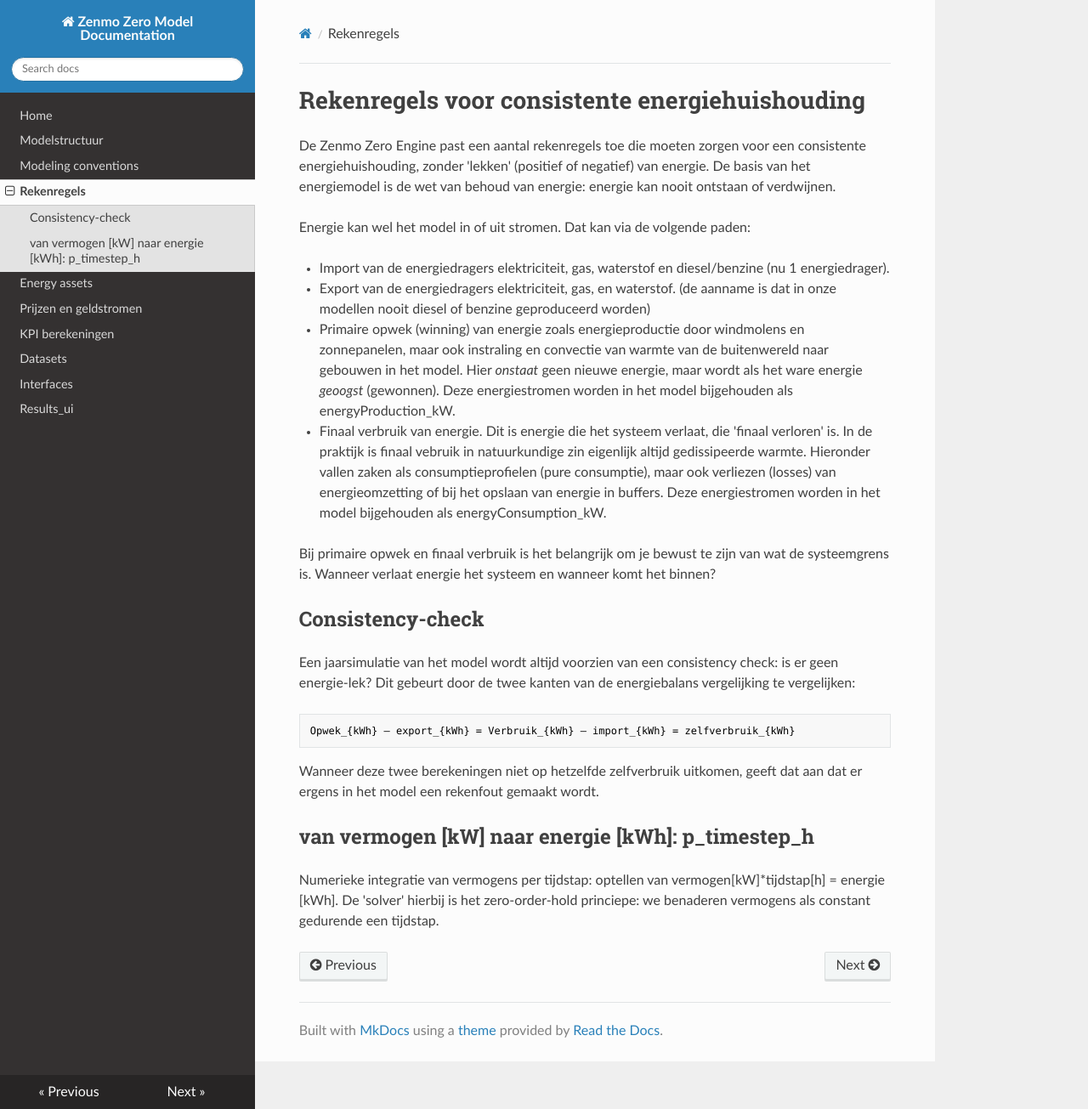
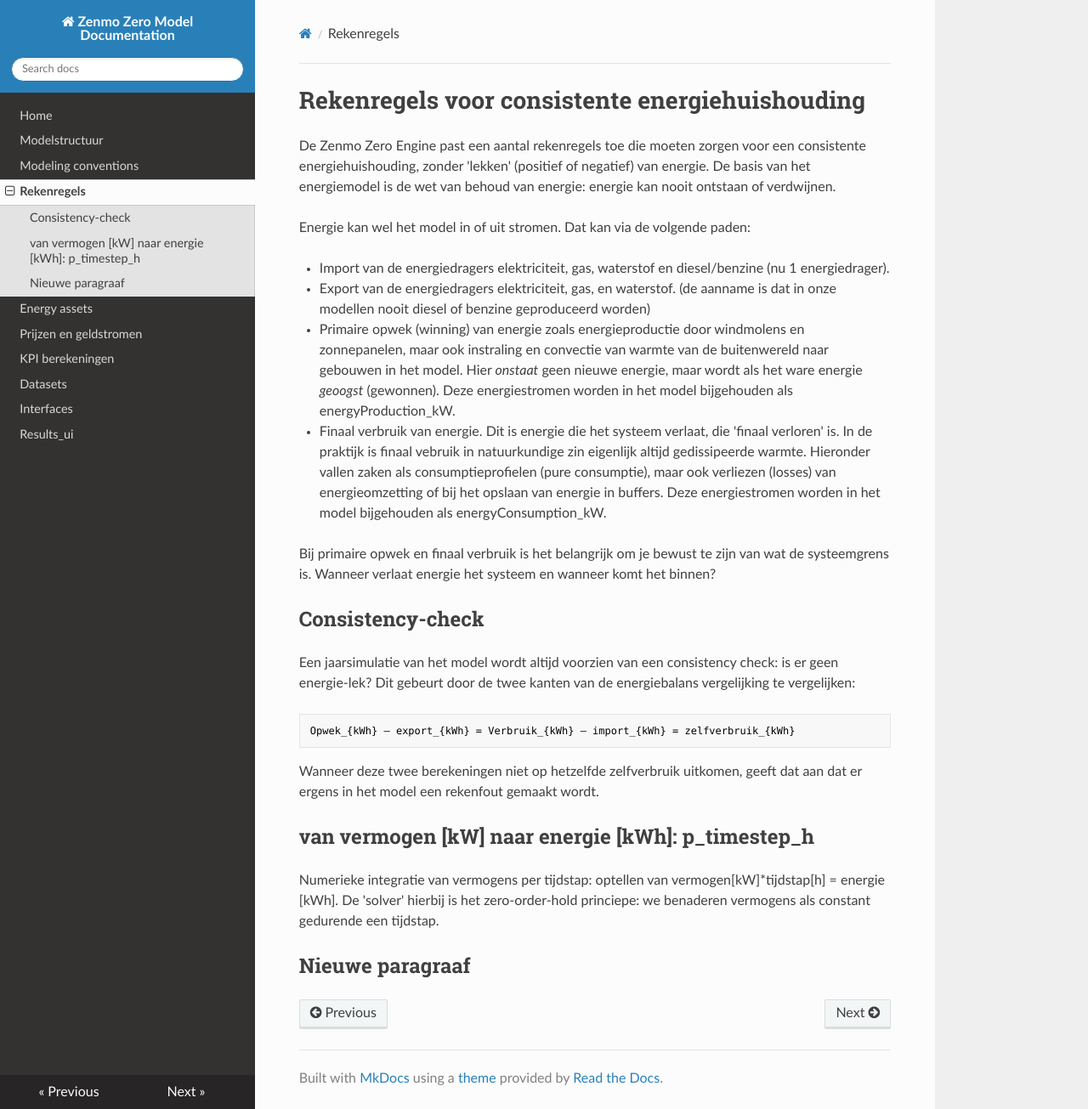
Before and after one commit to Zenmo/zero_engine, an MkDocs documentation site: the page built from docs/rekenregels.md, in a window 1280 px wide and 1305 px high. Shown: the whole window at 85% size. Built offline with MkDocs 1.6.1, drawn with Linux system fonts in a browser that asks for light colours; nearby versions of some CDN libraries.

Commit message:
Update rekenregels.md
Demo

```diff
--- a/docs/rekenregels.md
+++ b/docs/rekenregels.md
@@ -26,3 +26,5 @@ Wanneer deze twee berekeningen niet op hetzelfde zelfverbruik uitkomen, geeft da
 ## van vermogen [kW] naar energie [kWh]: p_timestep_h
 Numerieke integratie van vermogens per tijdstap: optellen van vermogen[kW]*tijdstap[h] = energie [kWh].
 De 'solver' hierbij is het zero-order-hold princiepe: we benaderen vermogens als constant gedurende een tijdstap.
+
+## Nieuwe paragraaf
```
